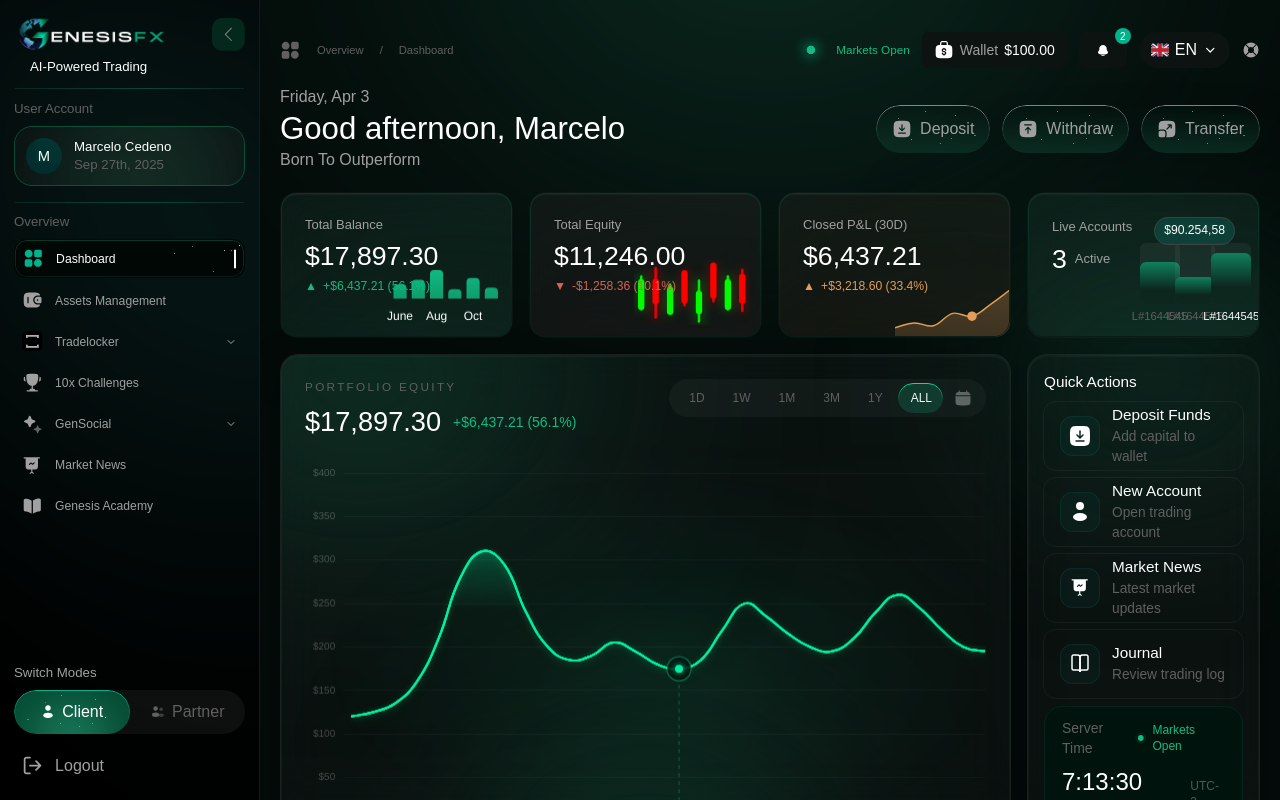
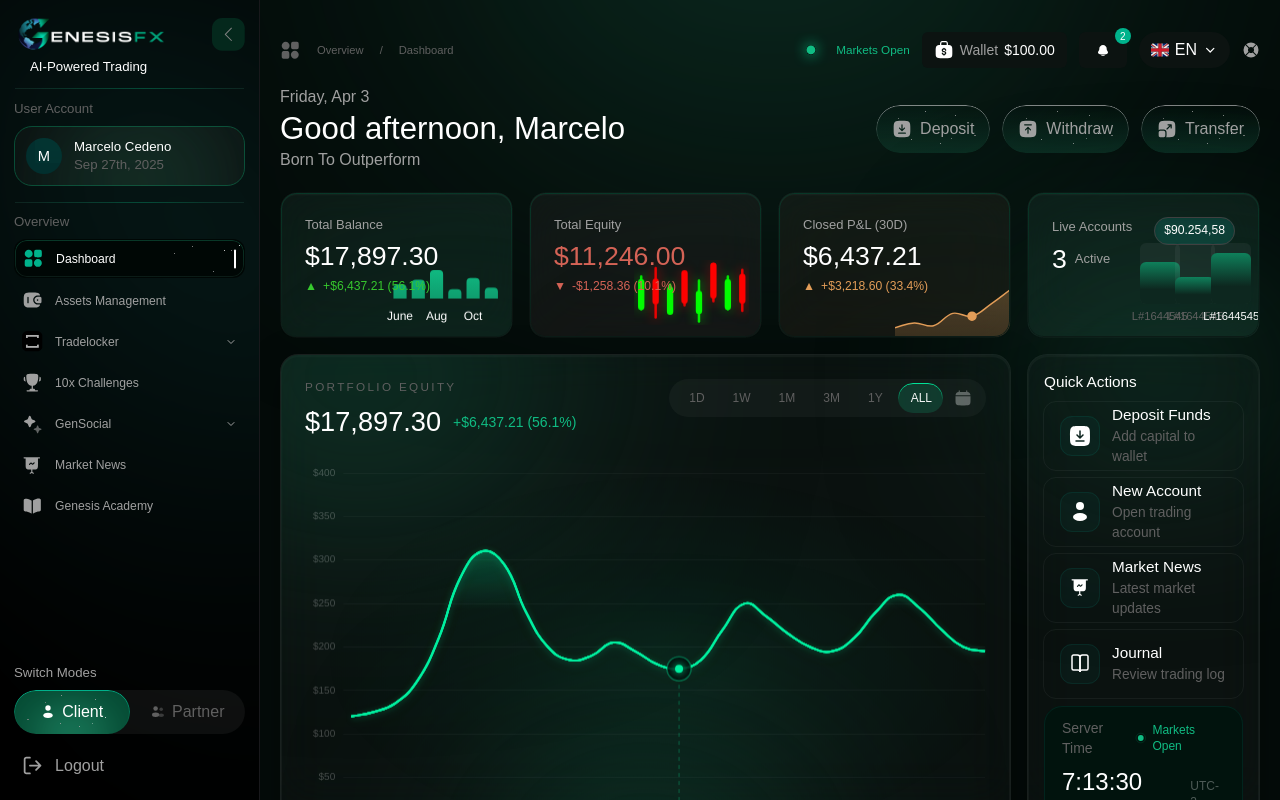
Before and after one commit to Mdx2025/GenesisFxDashboardMDX, a React (Vite) app: page /home in a window 1280 px wide. Built offline with nearby package versions, Linux system fonts and the light colour scheme; a web font is replaced by a local one.

Commit message:
fix: Closed P&L value in #D46356, green texts to #37C92E

```diff
--- a/src/components/dashboard/SummaryCard.tsx
+++ b/src/components/dashboard/SummaryCard.tsx
@@ -13,13 +13,14 @@ interface SummaryCardProps {
 }
 
 const colorMap = {
-  green: 'text-gfx-green-500',
+  green: 'text-[#37C92E]',
   red: 'text-[#D46356]',
   amber: 'text-gfx-amber',
 }
 
 export function SummaryCard({ title, value, changeText, changeColor = 'green', glowColor = GLOW_GREEN, chartClassName, children }: SummaryCardProps) {
   const arrow = changeColor === 'red' ? '▼' : '▲'
+  const valueColor = changeColor === 'red' ? 'text-[#D46356]' : 'text-white'
 
   return (
     <GlassCard variant="light" divider="white" rounded="16px" className="overflow-hidden aspect-[1.6/1] isolate [-webkit-mask-image:-webkit-radial-gradient(white,black)]">
@@ -30,7 +31,7 @@ export function SummaryCard({ title, value, changeText, changeColor = 'green', g
       />
       <div className="relative z-10 px-4 pt-4 sm:px-6 sm:pt-6">
         <h3 className="text-card-label text-gfx-neutral-500 mb-2 font-normal">{title}</h3>
-        <p className="text-card-value text-white mb-2">{value}</p>
+        <p className={`text-card-value ${valueColor} mb-2`}>{value}</p>
         <div className="flex items-center gap-1.5">
           <span className={`text-card-change ${colorMap[changeColor]}`}>{arrow}</span>
           <span className={`text-card-change ${colorMap[changeColor]}`}>{changeText}</span>
--- a/src/pages/AccountDetailsPage.tsx
+++ b/src/pages/AccountDetailsPage.tsx
@@ -178,8 +178,8 @@ export default function AccountDetailsPage() {
             <div className="flex items-center gap-3 mt-1">
               <p className="text-white text-h2 font-normal">$17,897.30</p>
               <div className="flex items-center gap-1.5">
-                <span className="text-gfx-green-500 text-body2">▲</span>
-                <span className="text-gfx-green-500 text-body2">+$6,437.21 (56.1%)</span>
+                <span className="text-[#37C92E] text-body2">▲</span>
+                <span className="text-[#37C92E] text-body2">+$6,437.21 (56.1%)</span>
               </div>
             </div>
             <div className="h-full mt-6">
```
